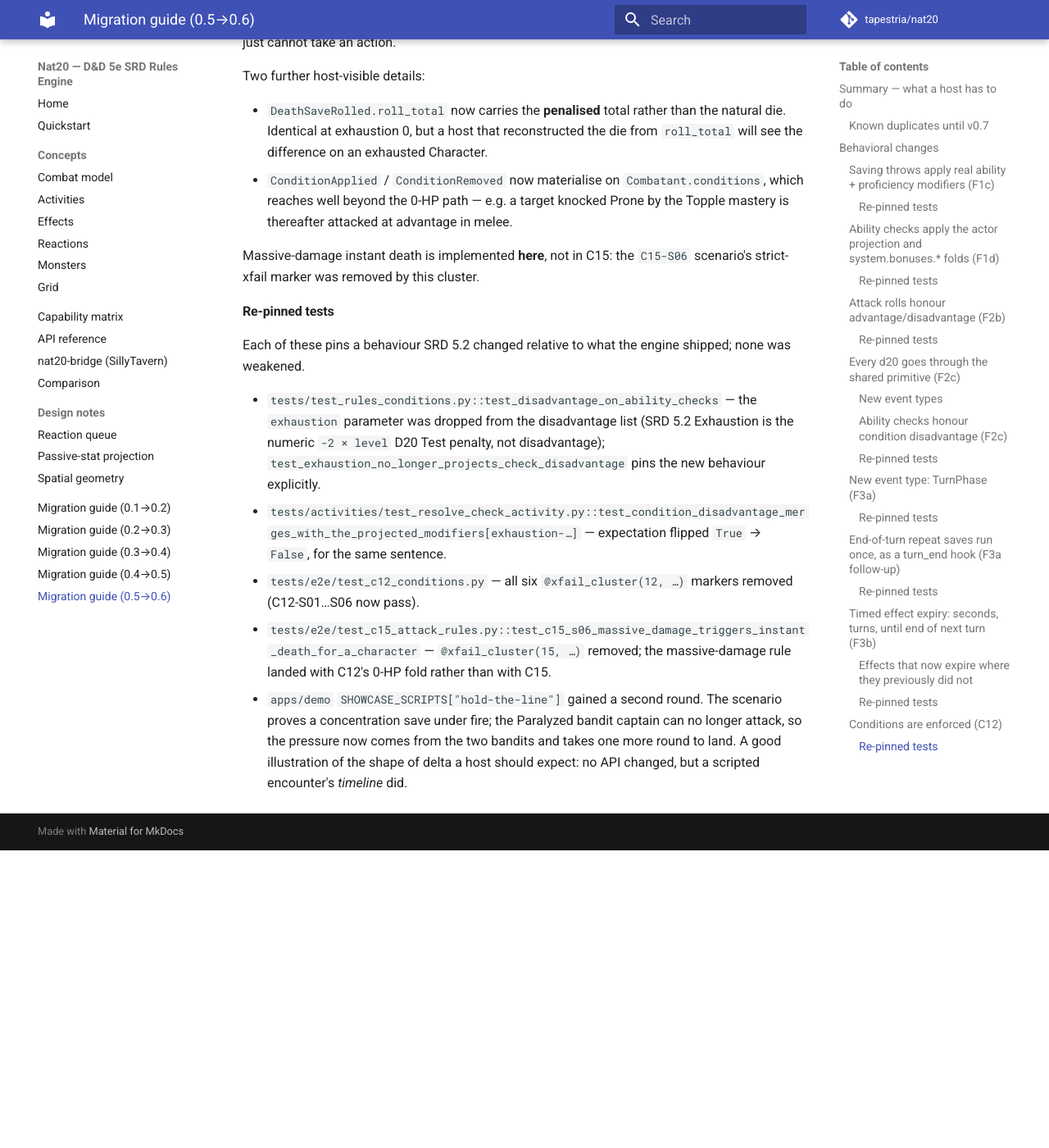
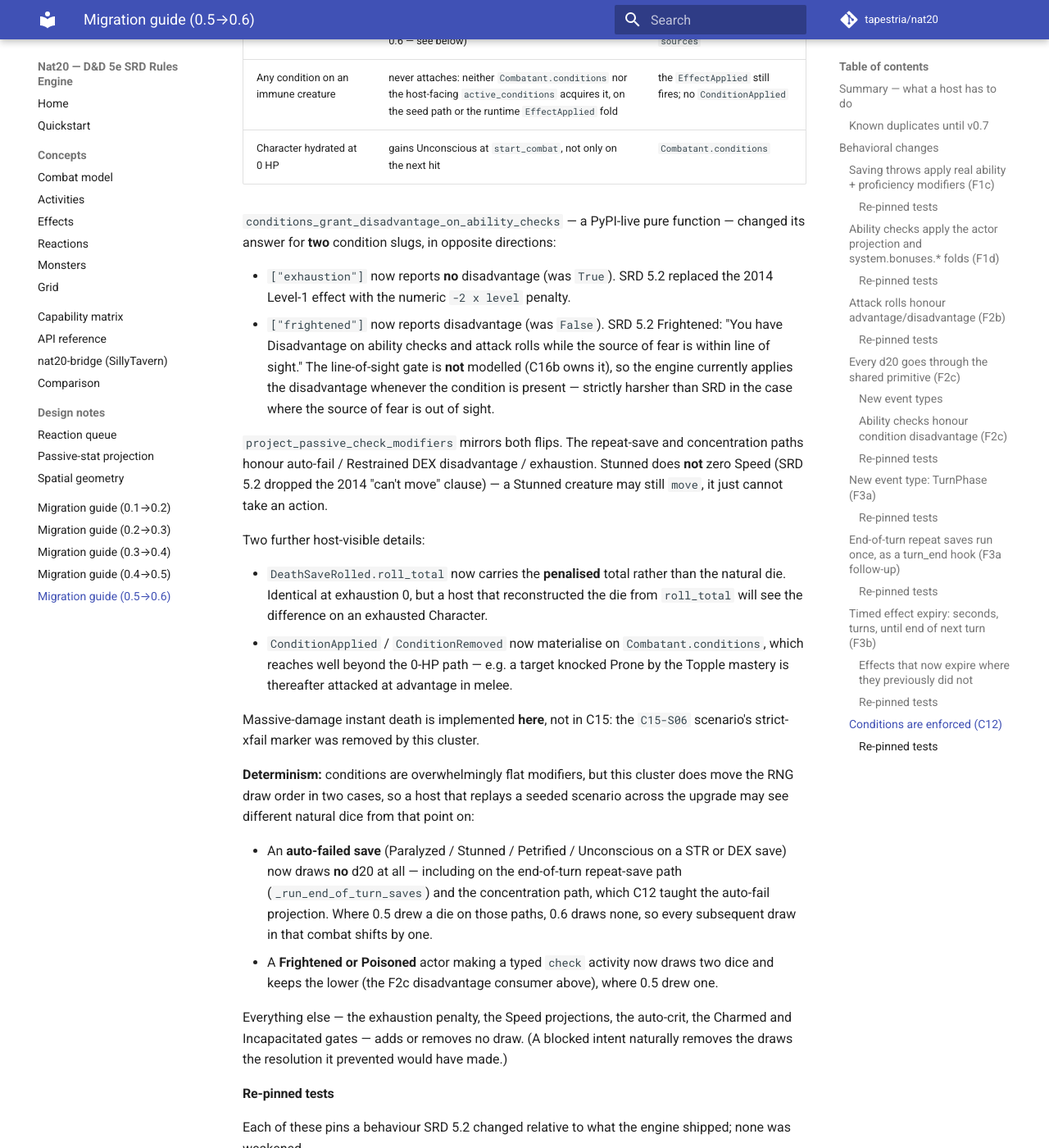
Before and after one commit to tapestria/nat20, an MkDocs documentation site: the page built from docs/migration/v0.5-to-v0.6.md, in a window 1280 px wide and 1400 px high, scrolled down 19794 px. Shown: the whole window at 82% size. Built offline with MkDocs 1.6.1 and Material for MkDocs 9.7.7, drawn with Linux system fonts in a browser that asks for light colours; comment, search, counter and statistics services are not loaded; before the commit the page ends 20831 px from its top, so only the background shows below that; some of the changed text lies outside the part shown.

Commit message:
docs: downgrade the Conditions capability row, reconcile the migration guide, re-anchor the C15-owned 0-HP gaps
- `docs/capabilities.md`: the Conditions row claimed ✅ Resolved while its own
  text listed four unenforced SRD rules. It is now ⚠️ Partial, and the
  `test_capability_matrix.py` probe pins that claim: the row must say Partial
  for as long as `rules/conditions.py` still declares the Frightened
  line-of-sight gate unmodelled.
- `docs/migration/v0.5-to-v0.6.md` contradicted itself about Exhaustion — the
  F1d sidecar comment and the F2c section still said it projects check
  disadvantage "per the tracked BACKLOG entry", which the C12 section reverses.
  One story now, in all four places.
- Documented the second, previously unmentioned behaviour change on the same
  PyPI-live function: `conditions_grant_disadvantage_on_ability_checks` now
  returns True for `frightened`.
- Added an honest determinism note: an auto-failed save draws no d20 at all on
  the orchestrator save paths, which IS a draw-order change for a seeded
  scenario whose repeat save covers an auto-failed ability.
- `BACKLOG.md`: closed the "hydrated at 0 HP gets no unconscious" entry (fixed);
  gathered the two `DamageApplied`-attribution 0-HP gaps into one section where
  they cross-reference each other, name C15 as the owner, and are marked
  accepted-knowingly by the controller ruling.

Co-Authored-By: Claude Fable 5 <noreply@anthropic.com>

```diff
--- a/docs/migration/v0.5-to-v0.6.md
+++ b/docs/migration/v0.5-to-v0.6.md
@@ -28,13 +28,16 @@ reproduces v0.5 behaviour. Concretely:
    saves and checks now add real modifiers (F1c/F1d); activity attack rolls
    honour advantage/disadvantage (F2b); every d20 routes through one primitive
    (F2c); effect durations in `seconds` / `turns` / until-end-of-next-turn now
-   expire where they previously never did (F3b); and **all 15 SRD conditions
-   are now enforced** rather than descriptive (C12) — the largest delta in this
-   release for any host that carries conditions or exhaustion.
-   **Determinism is preserved**:
+   expire where they previously never did (F3b); and **the SRD conditions now
+   change resolution** rather than being descriptive (C12) — the largest delta
+   in this release for any host that carries conditions or exhaustion. (Four
+   SRD condition rows remain unenforced; see `docs/capabilities.md`.)
+   **Determinism is nearly preserved**:
    normal-mode rolls still consume exactly one RNG draw, so a seeded replay
-   produces the same natural dice — only the modifiers added to them, and the
-   advantage/disadvantage draws, changed.
+   produces the same natural dice — mostly only the modifiers added to them,
+   and the advantage/disadvantage draws, changed. The one exception is an
+   auto-failed save, which now draws **no** die at all: see
+   "Conditions are enforced (C12)" below.
 
 ### Known duplicates until v0.7
 
@@ -355,8 +358,9 @@ arbitrary CON save should switch to the new event now.
 #### Ability checks honour condition disadvantage (F2c)
 
 `ctx.check_modifiers[actor]["disadvantage"]` — the condition-derived flag
-projected by F1d (SRD 5.2 §Frightened / §Poisoned; plus Exhaustion, which still
-follows the 2014 rule per the tracked `BACKLOG.md` entry) — was carried but
+projected by F1d (SRD 5.2 §Frightened / §Poisoned; Exhaustion is **not** in this
+set — C12 replaced the 2014 disadvantage with the numeric `-2 x level` D20 Test
+penalty, see "Conditions are enforced (C12)" below) — was carried but
 never consumed. `activities/check.py` is its FIRST consumer: a flagged actor now
 draws **two** d20s and keeps the lower, tagged `sources = ["condition:attacker"]`
 (the source is always a condition on the rolling actor). There is no
@@ -368,8 +372,9 @@ in normal mode, two under advantage/disadvantage, zero when a `force_*_d20` test
 seam pins the natural. Death saves and both orchestrator save paths pass an
 empty `AdvantageSources`, so their streams are byte-identical. The only way a
 seeded stream can move is the newly-consumed check disadvantage flag: a combat in
-which a Frightened/Poisoned/exhausted actor makes a typed ability check now draws
-one extra die at that point.
+which a Frightened or Poisoned actor makes a typed ability check now draws
+one extra die at that point. (An exhausted actor does **not** — Exhaustion is a
+flat modifier in SRD 5.2 and adds no draw.)
 
 #### Re-pinned tests
 
@@ -691,11 +696,23 @@ conditions purely for narration will see behavioural deltas:
 | Charmed | cannot `attack` the charmer, nor `cast_spell` an attack/damage/save spell at them | `AttackFailed` / `CastFailed(reason="target_is_charmer")` |
 | Character at 0 HP | gains Unconscious (and, by implication, Incapacitated + Prone); remainder ≥ HP max → `Death(reason="instant_kill")`; further damage while at 0 HP → one death-save failure | `Unconscious`, `ConditionApplied(condition="unconscious")`, `Death` |
 | Revive from 0 HP | remains Prone | `ConditionRemoved("unconscious")`, `ConditionApplied("prone")` |
+| Frightened, Poisoned | disadvantage on ability checks (Frightened is **new** in 0.6 — see below) | `CheckRolled.advantage` / `sources` |
+| Any condition on an immune creature | never attaches: neither `Combatant.conditions` nor the host-facing `active_conditions` acquires it, on the seed path or the runtime `EffectApplied` fold | the `EffectApplied` still fires; no `ConditionApplied` |
+| Character hydrated at 0 HP | gains Unconscious at `start_combat`, not only on the next hit | `Combatant.conditions` |
 
-`conditions_grant_disadvantage_on_ability_checks(["exhaustion"])` and
-`project_passive_check_modifiers(["exhaustion"])` now report **no**
-disadvantage — SRD 5.2 replaced the 2014 Level-1 effect with the numeric
-penalty. The repeat-save and concentration paths honour auto-fail / Restrained
+`conditions_grant_disadvantage_on_ability_checks` — a PyPI-live pure function —
+changed its answer for **two** condition slugs, in opposite directions:
+
+- `["exhaustion"]` now reports **no** disadvantage (was `True`). SRD 5.2
+  replaced the 2014 Level-1 effect with the numeric `-2 x level` penalty.
+- `["frightened"]` now reports disadvantage (was `False`). SRD 5.2 Frightened:
+  "You have Disadvantage on ability checks and attack rolls while the source of
+  fear is within line of sight." The line-of-sight gate is **not** modelled
+  (C16b owns it), so the engine currently applies the disadvantage whenever the
+  condition is present — strictly harsher than SRD in the case where the source
+  of fear is out of sight.
+
+`project_passive_check_modifiers` mirrors both flips. The repeat-save and concentration paths honour auto-fail / Restrained
 DEX disadvantage / exhaustion. Stunned does **not** zero Speed (SRD 5.2 dropped
 the 2014 "can't move" clause) — a Stunned creature may still `move`, it just
 cannot take an action.
@@ -712,6 +729,24 @@ Two further host-visible details:
 
 Massive-damage instant death is implemented **here**, not in C15: the
 `C15-S06` scenario's strict-xfail marker was removed by this cluster.
+
+**Determinism:** conditions are overwhelmingly flat modifiers, but this cluster
+does move the RNG draw order in two cases, so a host that replays a seeded
+scenario across the upgrade may see different natural dice from that point on:
+
+- An **auto-failed save** (Paralyzed / Stunned / Petrified / Unconscious on a
+  STR or DEX save) now draws **no** d20 at all — including on the end-of-turn
+  repeat-save path (`_run_end_of_turn_saves`) and the concentration path, which
+  C12 taught the auto-fail projection. Where 0.5 drew a die on those paths, 0.6
+  draws none, so every subsequent draw in that combat shifts by one.
+- A **Frightened or Poisoned** actor making a typed `check` activity now draws
+  two dice and keeps the lower (the F2c disadvantage consumer above), where 0.5
+  drew one.
+
+Everything else — the exhaustion penalty, the Speed projections, the auto-crit,
+the Charmed and Incapacitated gates — adds or removes no draw. (A blocked
+intent naturally removes the draws the resolution it prevented would have
+made.)
 
 #### Re-pinned tests
 
```
Also changed, not shown: other parts of docs/migration/v0.5-to-v0.6.md (+1 -1 lines), BACKLOG.md (+18 -12 lines), docs/capabilities.md (+1 -1 lines), packages/dnd5e-engine/CHANGELOG.md (+19 -5 lines), 1 other file.
